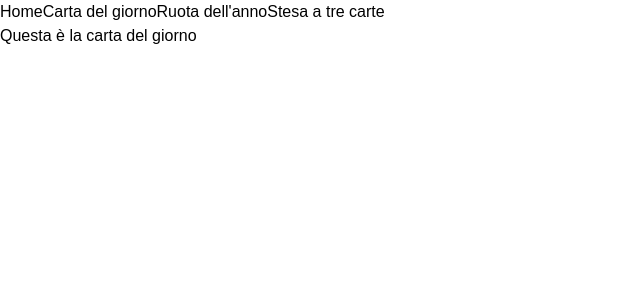
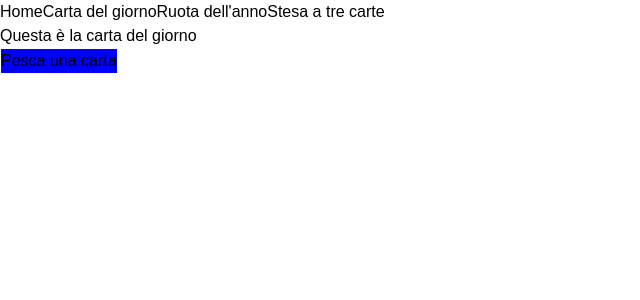
Before and after one commit to gabriele-ag/Pesca-Tarocchi, a Next.js app: page /Cartadelgiorno in a window 1280 px wide. Shown: the top 300 px of the page, without its empty margins (0-640 px from the left). Built offline with nearby package versions, Linux system fonts and the light colour scheme.

Commit message:
feat: created page CartaDelGiorno

```diff
--- /dev/null
+++ b/app/Cartadelgiorno/CSS/cartadelgiorno.module.css
@@ -0,0 +1,10 @@
+.button {
+    background-color: blue;
+    border: 1px solid white;
+    cursor: pointer;
+}
+
+.titlePage {
+    font-size: 20px;
+
+}
--- a/app/Cartadelgiorno/page.tsx
+++ b/app/Cartadelgiorno/page.tsx
@@ -1,7 +1,31 @@
+'use client'
+
+import { useState } from "react"
+import { useTarot } from "../component/useTarot"
+
+import styles from "./CSS/cartadelgiorno.module.css"
+
 export default function CartaDelGiorno() {
+
+    const {tarots} = useTarot()
+
+    const [carta, setCarta] = useState<typeof tarots[0] | null>(null)
+
+    const pescaCarta = () => {
+        const cartaCasuale = Math.floor(Math.random() * tarots.length)
+        setCarta(tarots[cartaCasuale])
+    }
+
     return (
         <>
             <h1>Questa è la carta del giorno</h1>
+            <button className={styles.button} onClick={pescaCarta} disabled={!!carta}>Pesca una carta</button>
+            {carta && (
+                <div>
+                    <h2>{carta.nome}</h2>
+                    <p>{carta.messaggio}</p>
+                </div>
+            )}
         </>
     )
 }
```
